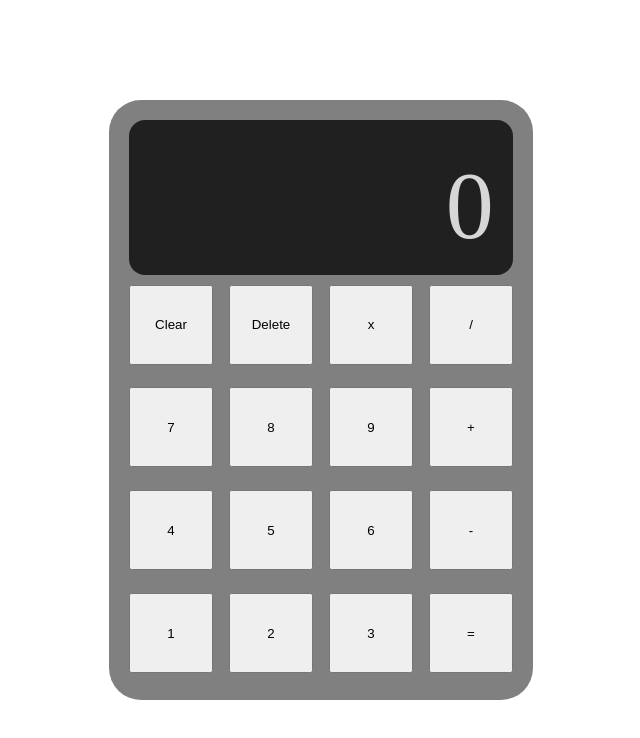
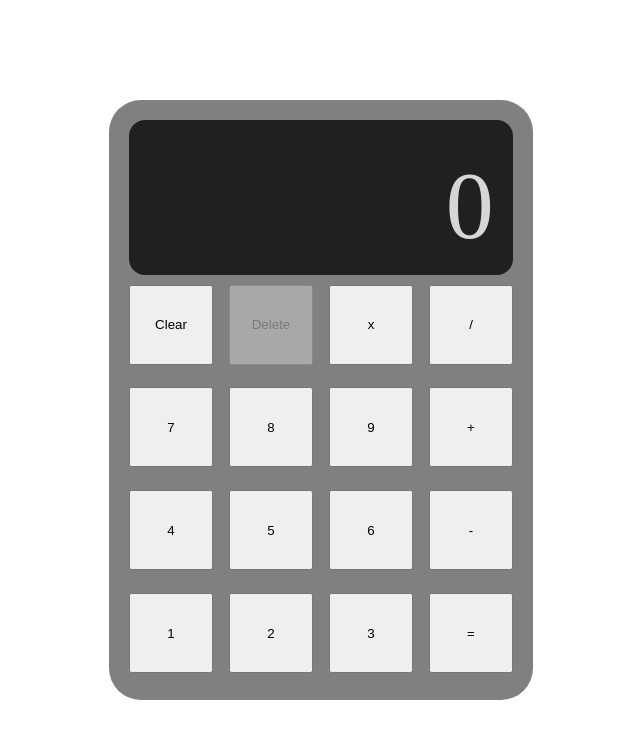
Before and after one commit to wiryawaneo/calculator, a plain HTML site: page index.html in a window 1280 px wide. Shown: the whole page, without its empty margins (319-959 px from the left). Drawn offline with Linux system fonts and the light colour scheme.

Commit message:
All working except for delete

```diff
--- a/index.html
+++ b/index.html
@@ -21,7 +21,7 @@
         </div> -->
         <div id="inputs">
           <button id="clear" class="number">Clear</button>
-          <button id="delete" class="number">Delete</button>
+          <button id="delete" class="number" disabled>Delete</button>
           <button id="multiply" class="number">x</button>
           <button id="divide" class="number">/</button>
 
--- a/script.js
+++ b/script.js
@@ -122,7 +122,6 @@ elements.forEach((number) => {
       ];
       deletedNumber = currentNumber.pop();
       newNumber = currentNumber.join("");
-      console.log(newNumber);
       if (!newNumber) {
         return (document.getElementById("currentDisplay").innerHTML = 0);
       }
```
